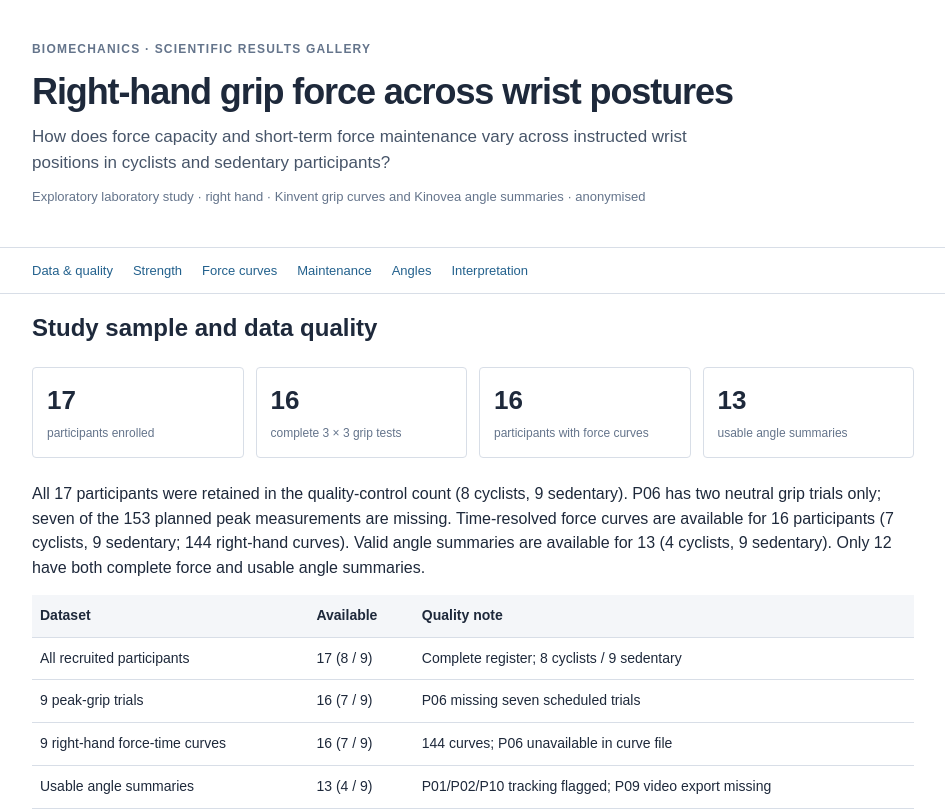
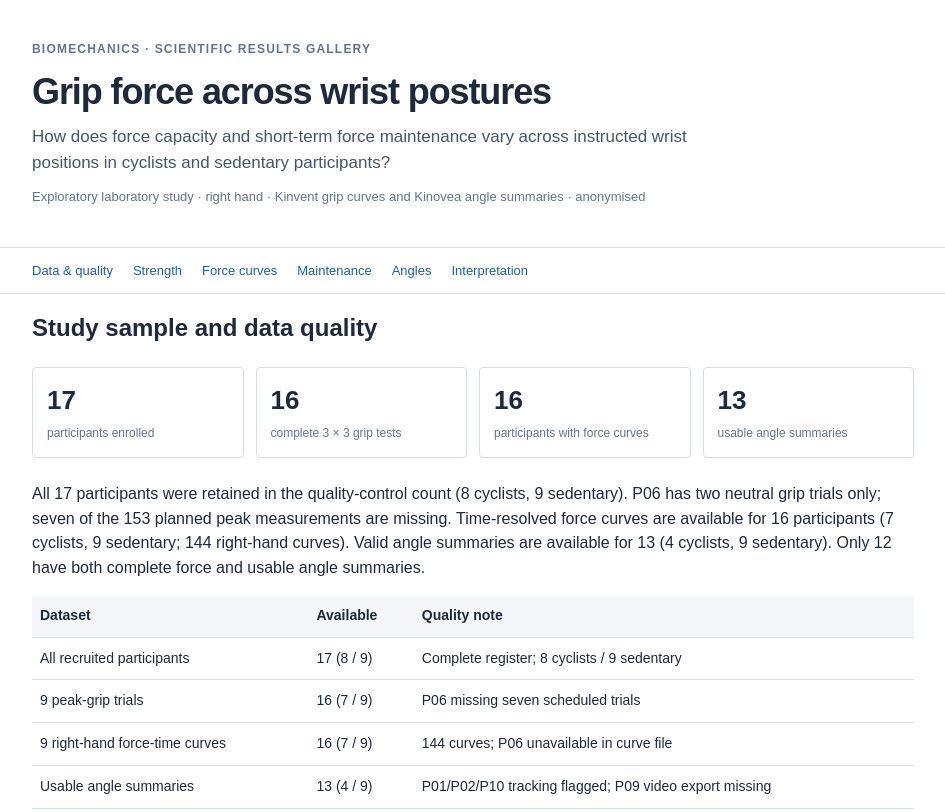
Before and after one commit to helena899/cts-biomechanics-gallery-, a plain HTML site: page index.html in a window 1280 px wide. Shown: the top 812 px of the page, without its empty margins (167-1112 px from the left). Drawn offline with Linux system fonts and the light colour scheme.

Commit message:
Update heading for grip force study

```diff
--- a/index.html
+++ b/index.html
@@ -16,7 +16,7 @@ table{border-collapse:collapse;width:100%;font-size:14px;margin-top:14px}th,td{t
 @media print{nav{display:none}.figure-section{page-break-inside:avoid}}
 </style></head><body>
 <header><div class="container"><div class="small">Biomechanics · Scientific Results Gallery</div>
-<h1>Right-hand grip force across wrist postures</h1><p class="sub">How does force capacity and short-term force maintenance vary across instructed wrist positions in cyclists and sedentary participants?</p>
+<h1>Grip force across wrist postures</h1><p class="sub">How does force capacity and short-term force maintenance vary across instructed wrist positions in cyclists and sedentary participants?</p>
 <p class="note">Exploratory laboratory study · right hand · Kinvent grip curves and Kinovea angle summaries · anonymised</p></div></header>
 <nav><div class="container"><a href="#data">Data & quality</a><a href="#figure-01">Strength</a><a href="#figure-02">Force curves</a><a href="#figure-03">Maintenance</a><a href="#figure-04">Angles</a><a href="#interpretation">Interpretation</a></div></nav>
 <main class="container"><section class="intro" id="data"><h2>Study sample and data quality</h2>
```
